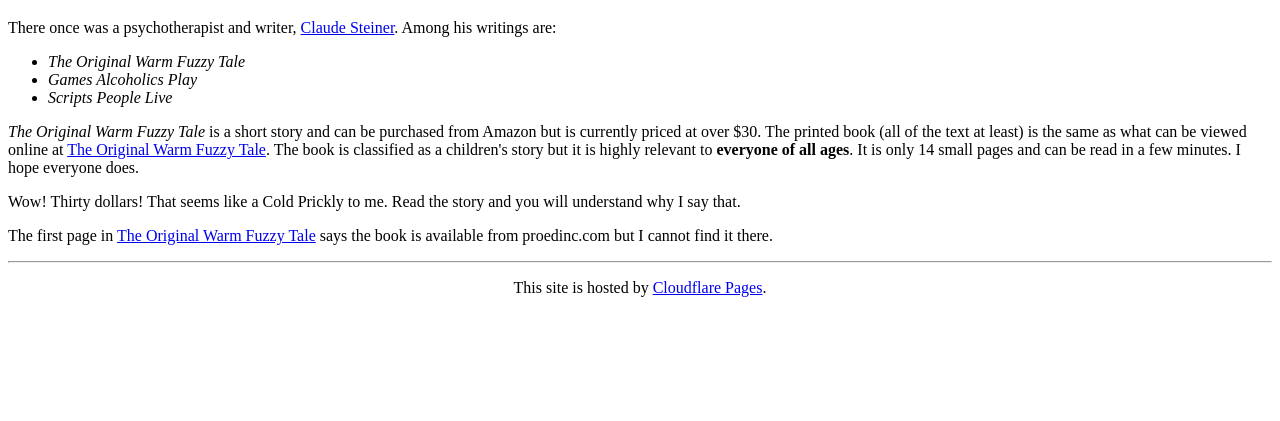
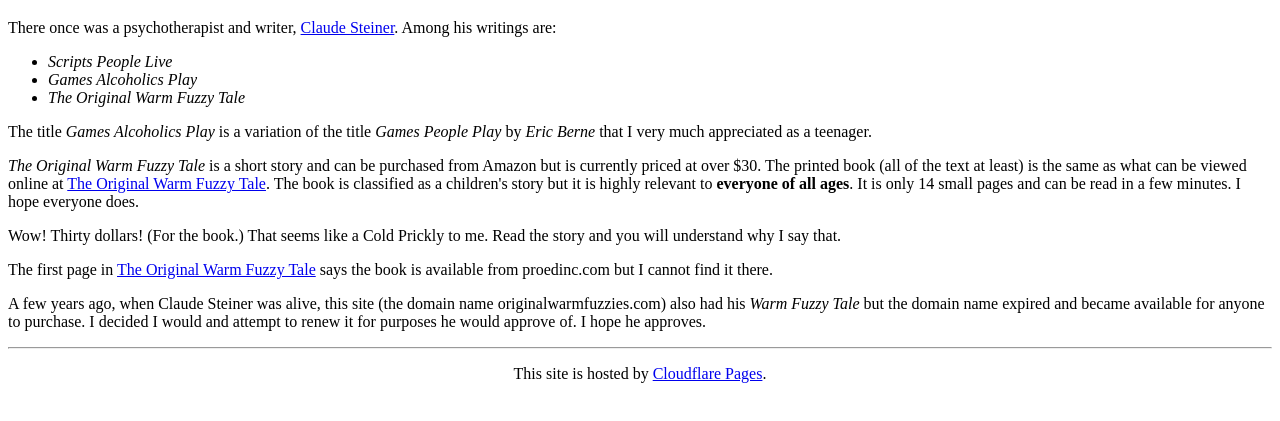
Before and after one commit to SamHobbsOrg/WarmFuzzies, a plain HTML site: page public/index.html in a window 1280 px wide. Shown: the part 61-482 px from the top of the page. Drawn offline with Linux system fonts and the light colour scheme.

Commit message:
Added "Games People Play" and a little history of the domain

```diff
--- a/public/index.html
+++ b/public/index.html
@@ -15,10 +15,13 @@ footer {text-align: center;}
 	<a href="https://en.wikipedia.org/wiki/Claude_Steiner">
 	Claude Steiner</a>. Among his writings are:</p>
 <ul>
+<li dir="ltr"><em>Scripts People Live</em></li>
+<li dir="ltr"><em>Games Alcoholics Play</em></li>
 <li dir="ltr"><em>The Original Warm Fuzzy Tale</em></li>
-<li dir="ltr"><em>Games Alcoholics Play</em></li>
-<li dir="ltr"><em>Scripts People Live</em></li>
 </ul>
+<p>The title <i>Games Alcoholics Play</i> is a variation of the title
+	<i>Games People Play</i> by <i>Eric Berne</i> that I very much appreciated
+	as a teenager.</p>
 <p dir="ltr"><em>The Original Warm Fuzzy Tale</em> is a short story
 	and can be purchased from Amazon but is currently priced at over $30.
 	The printed book (all of the text at least) is the same as what can be
@@ -28,12 +31,17 @@ footer {text-align: center;}
 	story but it is highly relevant to <strong>everyone of all ages</strong>.
 	It is only 14 small pages and can be read in a few minutes.
 	I hope everyone does.</p>
-<p dir="ltr">Wow! Thirty dollars! That seems like a Cold Prickly to me.
+<p dir="ltr">Wow! Thirty dollars! (For the book.) That seems like a Cold Prickly to me.
 	Read the story and you will understand why I say that.</p>
 <p>The first page in
 	<a href="http://democracy.mkolar.org/warmfuzzytale/warmfuzzy1.html">
 	The Original Warm Fuzzy Tale</a> says the book is available from
 	proedinc.com but I cannot find it there.</p>
+<p>A few years ago, when Claude Steiner was alive, this site (the domain name
+	originalwarmfuzzies.com) also had his <i>Warm Fuzzy Tale</i> but the domain
+	name expired and became available for anyone to purchase. I decided I would
+	and attempt to renew it for purposes he would approve of. I hope he
+	approves.</p>
 
 <hr>
 
```
